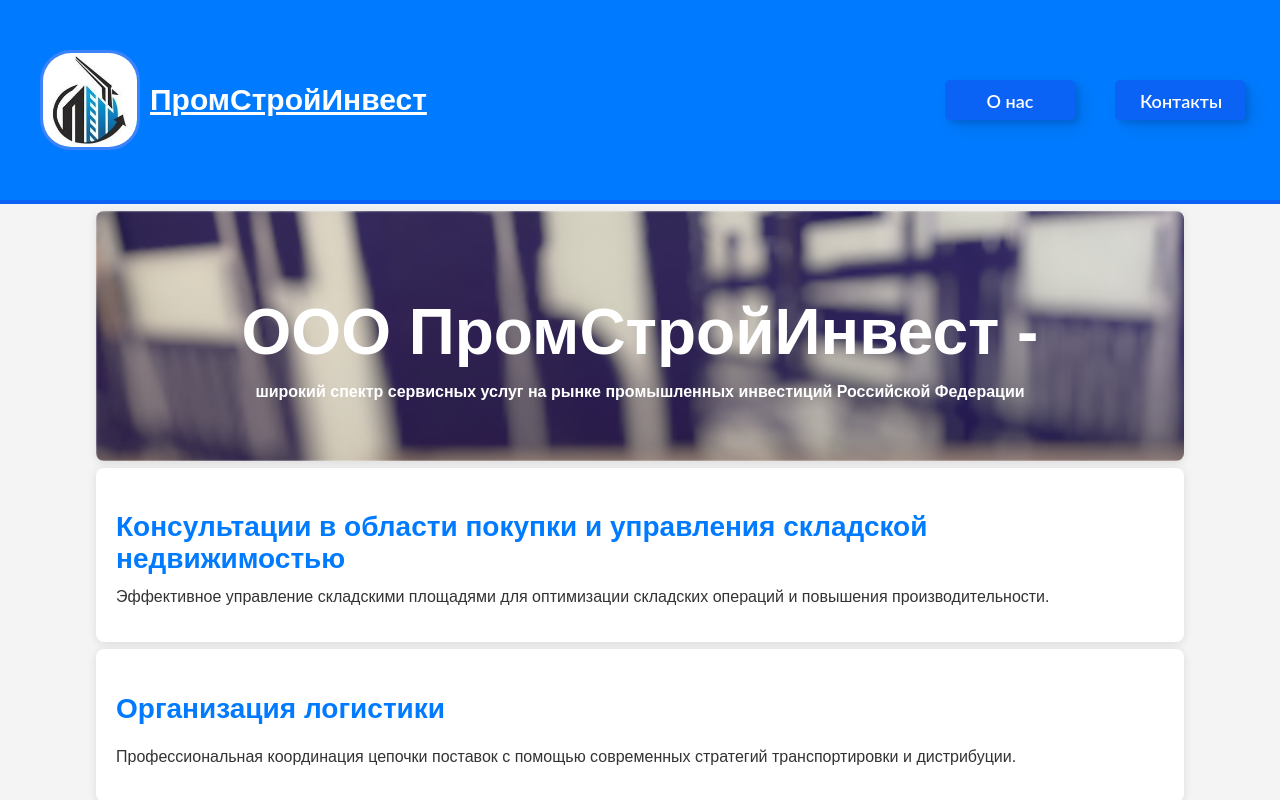
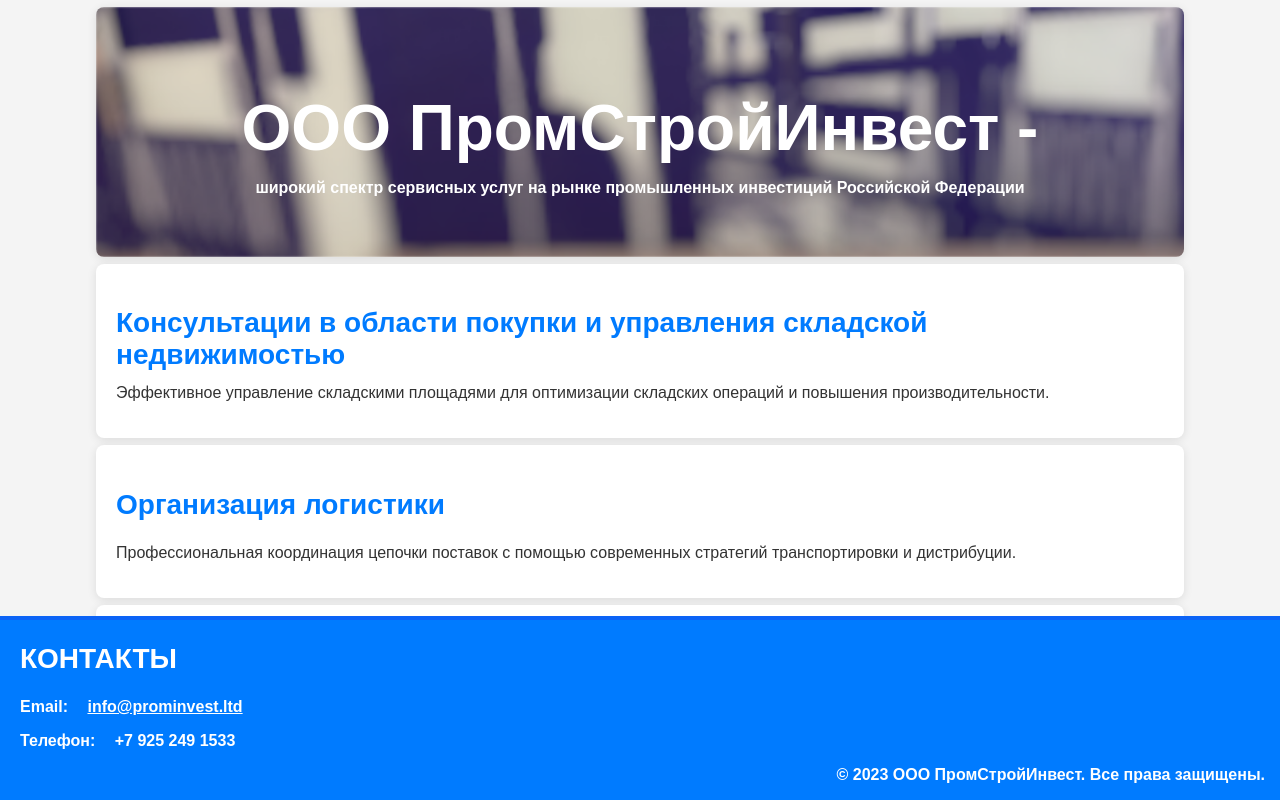
Before and after one commit to ananasmath/promstroy, a plain HTML site: page index.htm in a window 1280 px wide. Shown: the top 800 px of the page. Drawn offline with Linux system fonts and the light colour scheme.

Commit message:
Update index.htm

```diff
--- a/index.htm
+++ b/index.htm
@@ -35,12 +35,16 @@
             border-radius: 8px;
             max-width: 85%;
             box-shadow: 0 2px 10px rgba(0, 0, 0, 0.1);
+
         }
         footer {
             text-align: center;
-            padding: 20px;
             background: #007bff;
             color: white;
+            position: absolute;
+            left: 0;
+            bottom: 0;
+            right: 0;
         }
         .highlight {
             font-weight: bold;
@@ -49,20 +53,7 @@
     </style>
 </head>
 <body>
-<header class="head">
-        <div class="wrap-logo">
-        <img src="photo/logo.jpeg" width="100px" height="100px" title="logo" class="logophoto">
-        <u><strong><p style="color: white; font-size: 30px; margin-left: 10px;">ПромСтройИнвест</p></strong></u>
-        </div>
-        <nav>
-            <div class="container">
-                <a href=" " class="custom-btn btn-15" style="font-weight: 600;">О нас</a>
-            </div>
-            <div class="container">
-                <p style="font-weight: 600;"><u><a href="#foot" class="custom-btn btn-15" style="font-weight: 600;">Контакты</a></u></p>
-            </div>
-        </nav>
-</header>
+
 
 <section class="consulting" style="height: 250px;">
     <p style="font-size: 64px; color: #fff; text-align: center; font-weight: 600;">ООО ПромСтройИнвест - </p>
@@ -85,10 +76,10 @@
 </section>
 
 <footer style="text-align: left; border-top: #0B63F6 solid 4px; font-weight: 600;">
-    <h2 style="color: white; margin-left: 10px;">КОНТАКТЫ</h2>
-    <p style="color: white; margin-left: 10px;">Email: <a href="mailto:info@prominvest.ltd" class="highlight" style="color: white; margin-left: 10px;">info@prominvest.ltd</a></p>
-    <p style="color: white; margin-left: 10px;">Телефон: <span class="highlight" style="color: white; margin-left: 10px;" >+7 925 249 1533</span></p>
-    <p style="text-align: right;" name="foot">© 2023 ООО ПромСтройИнвест. Все права защищены.</p>
+    <h2 style="color: white; margin-left: 20px;">КОНТАКТЫ</h2>
+    <p style="color: white; margin-left: 20px;">Email: <a href="mailto:info@prominvest.ltd" class="highlight" style="color: white; margin-left: 15px;">info@prominvest.ltd</a></p>
+    <p style="color: white; margin-left: 20px;">Телефон: <span class="highlight" style="color: white; margin-left: 15px;" >+7 925 249 1533</span></p>
+    <p style="text-align: right; margin-right: 15px;" name="foot">© 2023 ООО ПромСтройИнвест. Все права защищены.</p>
 </footer>
 
 </body>
```
